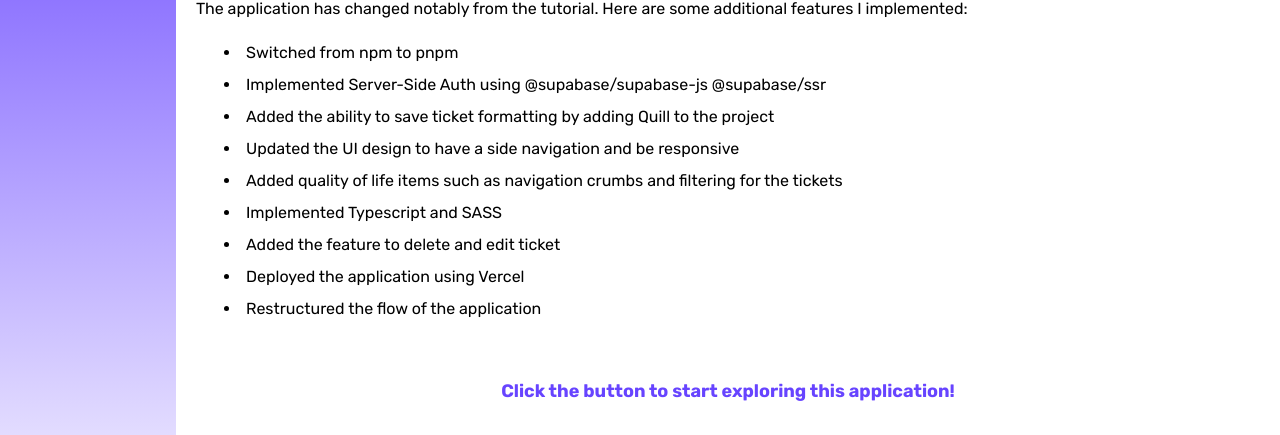
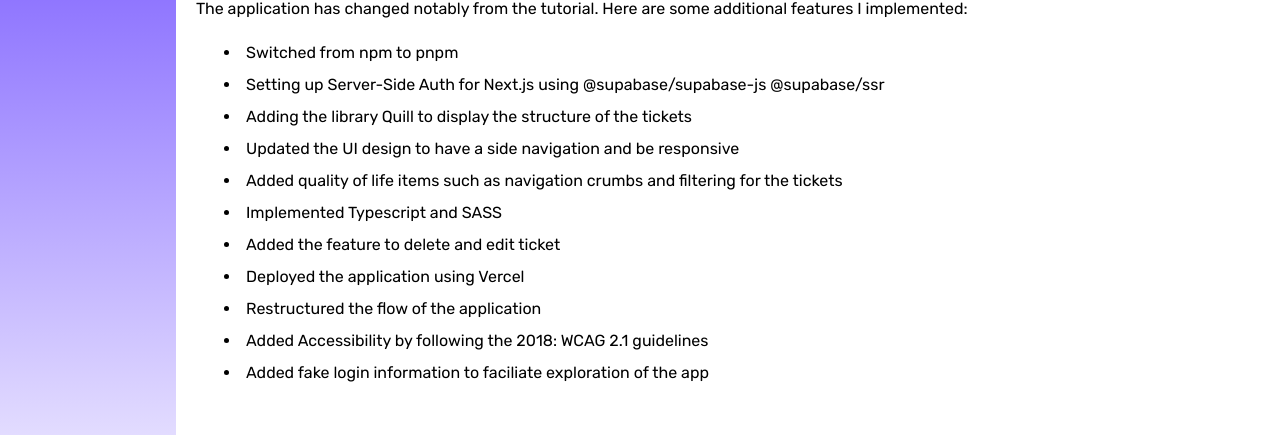
Before and after one commit to emoudy/helpdesk, a Next.js app: page / in a window 1280 px wide. Shown: the part 215-650 px from the top of the page. Built offline with nearby package versions, Linux system fonts and the light colour scheme; no server answers.

Commit message:
feature updates

```diff
--- a/app/(dashboard)/page.tsx
+++ b/app/(dashboard)/page.tsx
@@ -12,14 +12,16 @@ export default function Home() {
         <p className='my-5'>The application has changed notably from the tutorial. Here are some additional features I implemented:</p>
         <ul>
           <li>Switched from npm to pnpm</li>
-          <li>Implemented Server-Side Auth using @supabase/supabase-js @supabase/ssr</li>
-          <li>Added the ability to save ticket formatting by adding Quill to the project</li>
+          <li>Setting up Server-Side Auth for Next.js using @supabase/supabase-js @supabase/ssr</li>
+          <li>Adding the library Quill to display the structure of the tickets</li>
           <li>Updated the UI design to have a side navigation and be responsive</li>
           <li>Added quality of life items such as navigation crumbs and filtering for the tickets</li>
           <li>Implemented Typescript and SASS</li>
           <li>Added the feature to delete and edit ticket</li>
           <li>Deployed the application using Vercel</li>
           <li>Restructured the flow of the application</li>
+          <li>Added Accessibility by following the 2018: WCAG 2.1 guidelines</li>
+          <li>Added fake login information to faciliate exploration of the app</li>
         </ul>
       </article>
 
```
